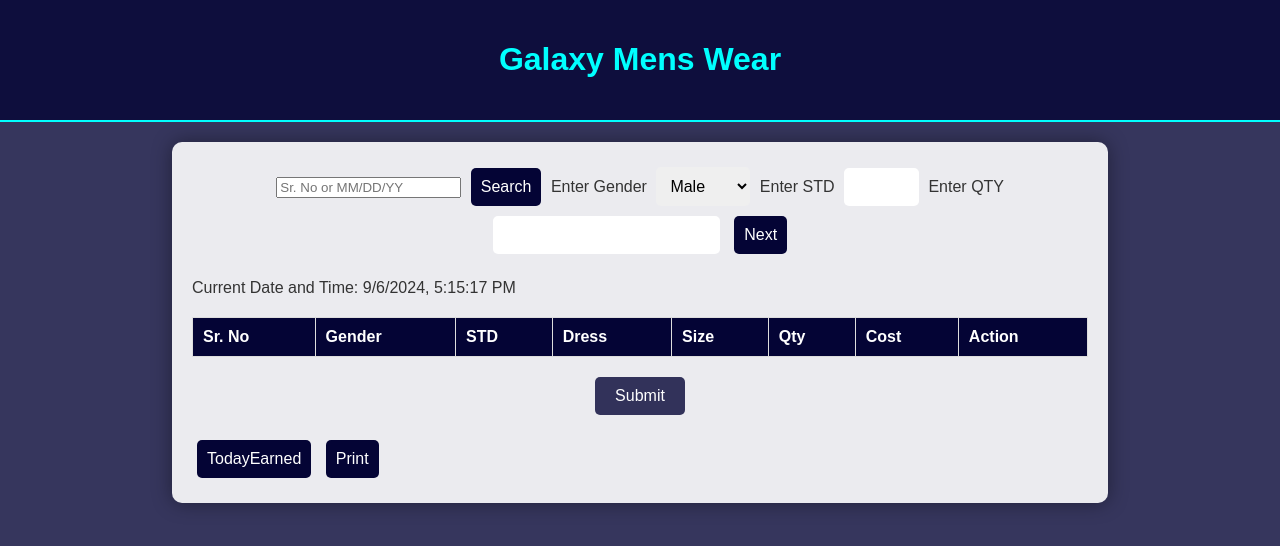
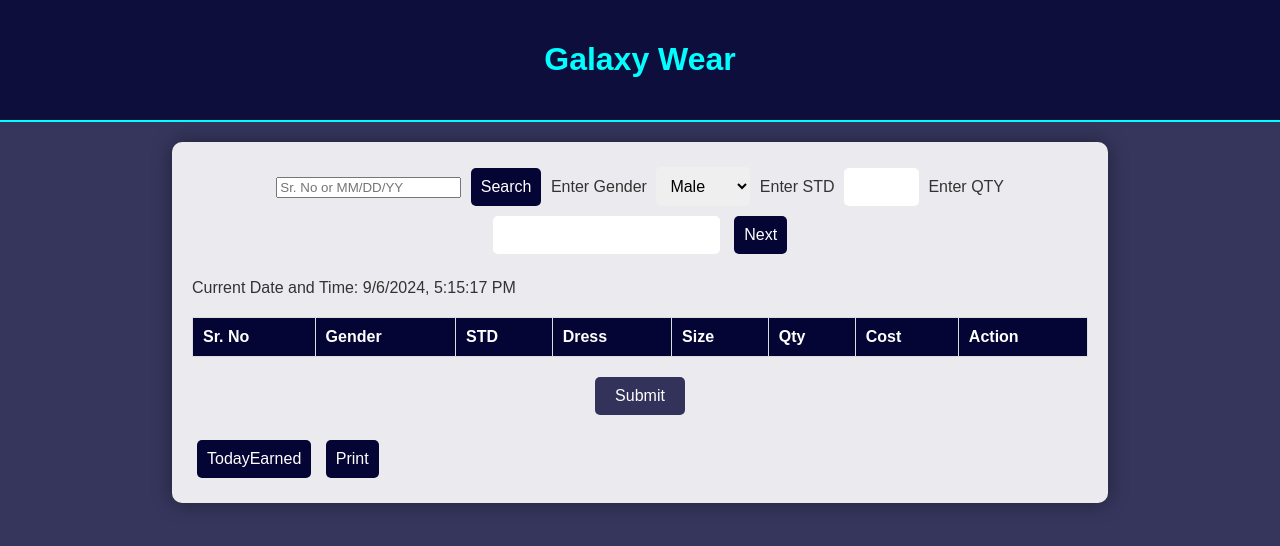
Before and after one commit to Deven-Bagade/Galaxy2024, a plain HTML site: page index.html in a window 1280 px wide. Drawn offline with Linux system fonts and the light colour scheme.

Commit message:
Update index.html

```diff
--- a/index.html
+++ b/index.html
@@ -97,7 +97,7 @@
 </head>
 <body>
 <div class="head">
-    <h1>Galaxy Mens Wear</h1>
+    <h1>Galaxy Wear</h1>
 </div>
 <div class="main">
     <form onsubmit="event.preventDefault(); genderspecify();">
```
